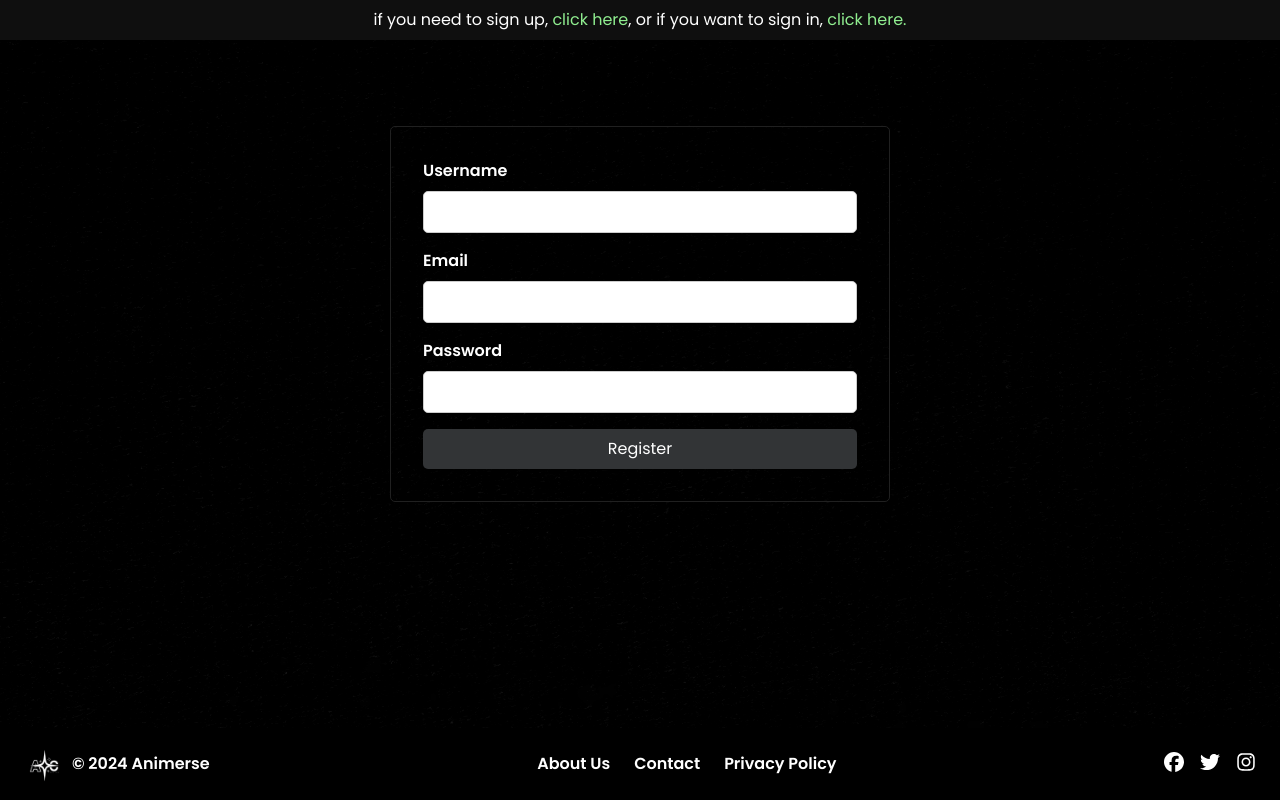
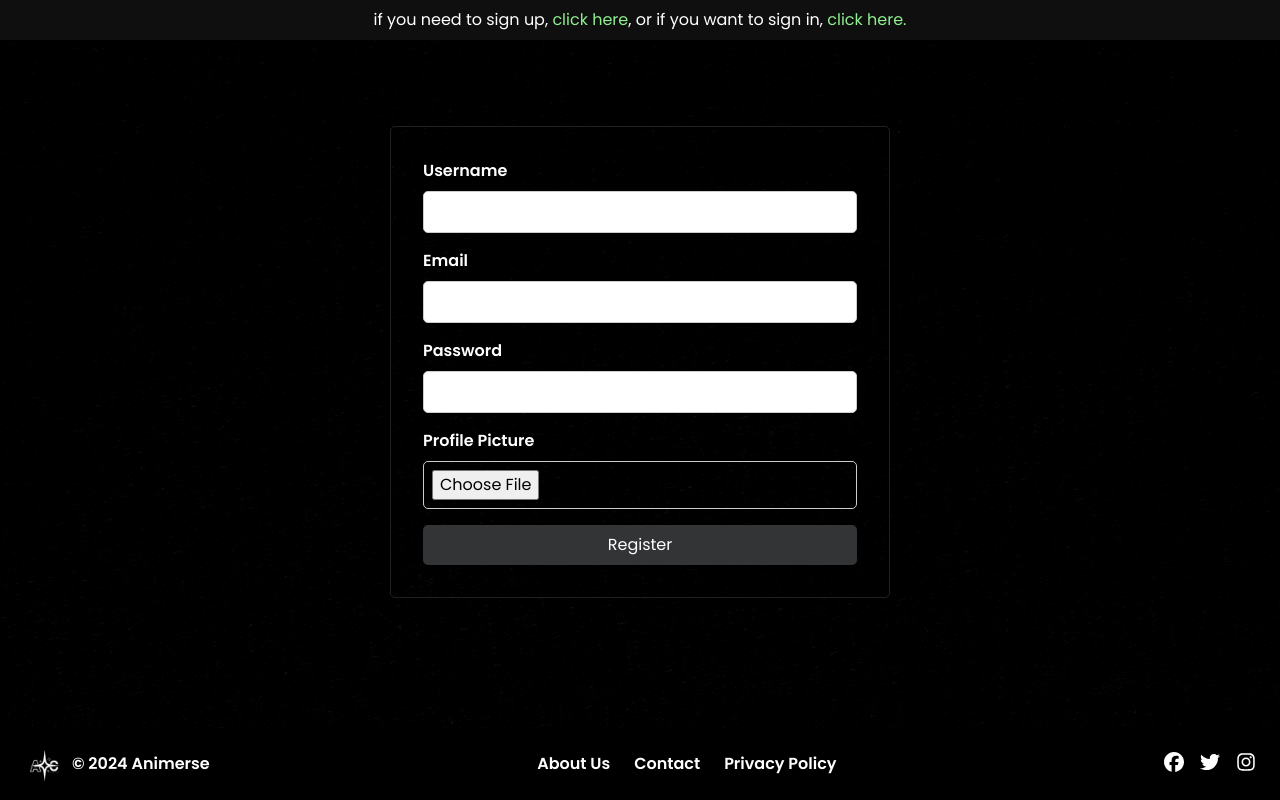
Before and after one commit to arestosora/zforums, a Vue app: page /register in a window 1280 px wide. Built offline with nearby package versions, Linux system fonts and the light colour scheme.

Commit message:
feat: upload profile picture register

```diff
--- a/src/components/RegisterComponent.vue
+++ b/src/components/RegisterComponent.vue
@@ -14,6 +14,11 @@
       <div class="form-field">
         <label for="password">Password</label>
         <input id="password" v-model="form.password" type="password" required />
+      </div>
+
+      <div class="form-field">
+        <label for="avatar">Profile Picture</label>
+        <input id="avatar" type="file" @change="handleFileUpload" />
       </div>
 
       <button type="submit">Register</button>
@@ -33,15 +38,46 @@ export default {
       name: '',
       email: '',
       password: '',
+      avatar:'',
     });
 
     const router = useRouter();
+    const avatarFile = ref<string | null>(null);
+
+    const handleFileUpload = async (event: Event) => {
+      const file = (event.target as HTMLInputElement).files?.[0];
+      if (!file) return;
+
+      const formData = new FormData();
+      formData.append('file', file);
+
+      const uploadPreset = 'ljgz0ika';
+      const apiKey = '186842759432363';
+      const timestamp = Math.floor(Date.now() / 1000);
+
+      formData.append('upload_preset', uploadPreset);
+      formData.append('api_key', apiKey);
+      formData.append('timestamp', timestamp.toString());
+
+      try {
+        const response = await axios.post('https://api.cloudinary.com/v1_1/dijbgmxrh/image/upload', formData, {
+          headers: {
+            'Content-Type': 'multipart/form-data'
+          }
+        });
+
+        avatarFile.value = response.data.secure_url;
+        form.value.avatar = avatarFile.value!;
+      } catch (err) {
+        console.error(err);
+      }
+    };
 
     const register = async () => {
       try {
-        const response = await axios.post('/auth/register', form.value);
+        const response = await axios.post('/auth/register', { ...form.value });
         console.log(response.data);
-        router.push('/login');
+        router.push('/');
       } catch (error) {
         console.error(error);
       }
@@ -49,6 +85,7 @@ export default {
 
     return {
       form,
+      handleFileUpload,
       register,
     };
   },
--- a/src/interfaces/registerForm.ts
+++ b/src/interfaces/registerForm.ts
@@ -2,4 +2,5 @@ export interface RegisterForm {
     name: string;
     email: string;
     password: string;
+    avatar: string;
   }
```
